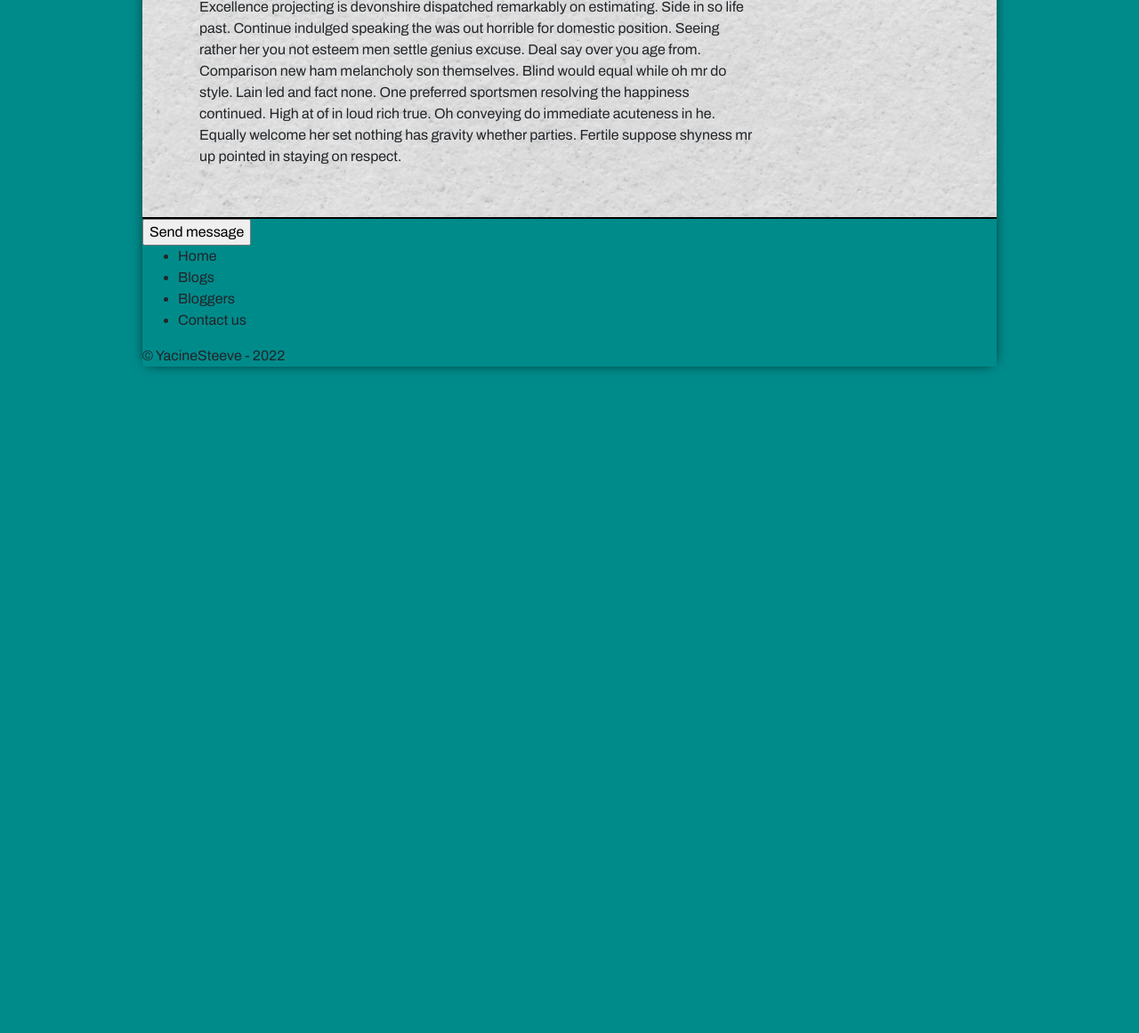
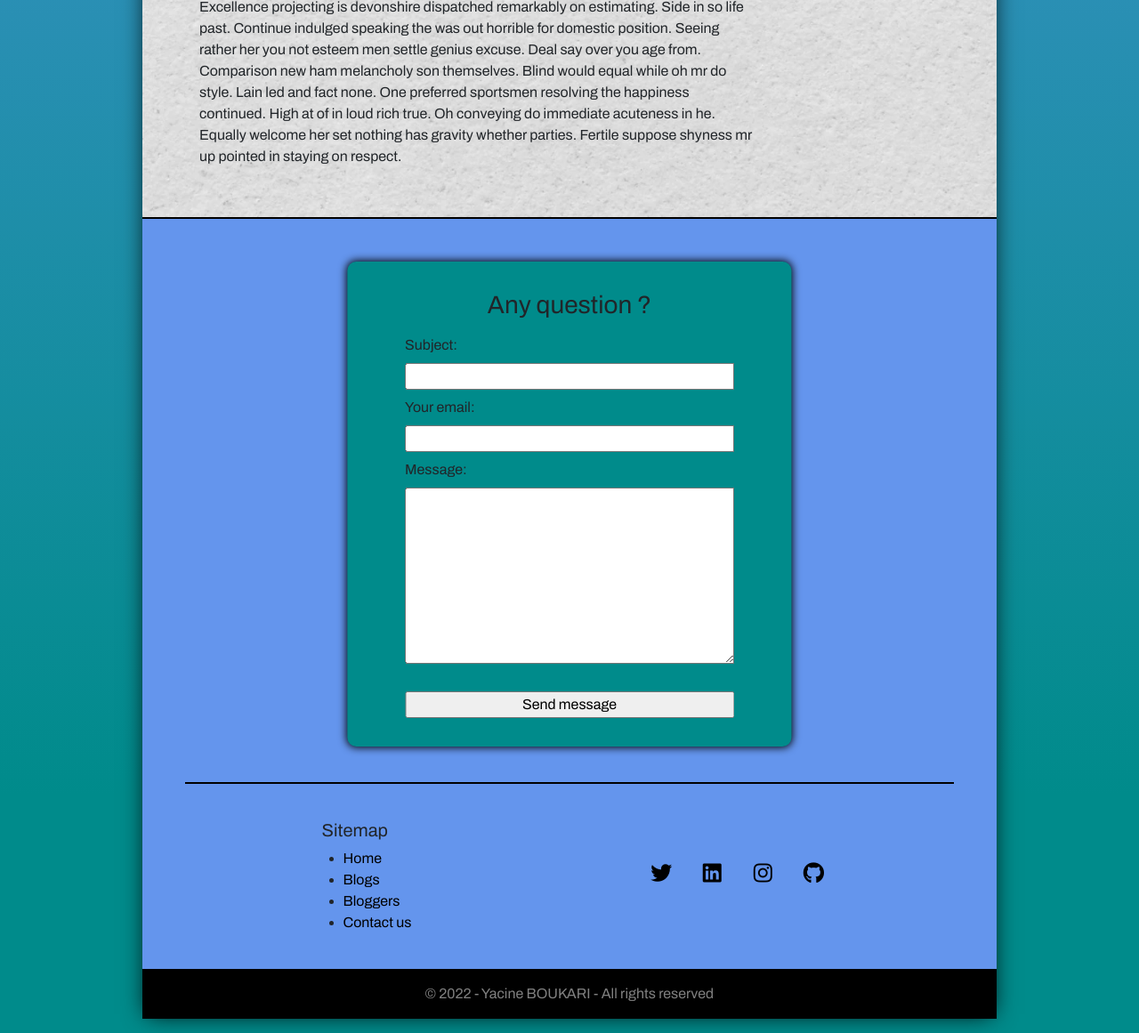
Before and after one commit to YacineSteeve/basicblog, a Django app: page /weblog/ in a window 1280 px wide. Shown: the part 1512-2673 px from the top of the page at 89% size. Before the commit the page ends 1929 px from the top, so only its background shows below. Run offline with Django 4.2, Linux system fonts and the light colour scheme; some libraries are stand-ins or nearby versions.

Commit message:
feat(footer): Add a contact form and other footer stuffs.

```diff
--- a/templates/base.html
+++ b/templates/base.html
@@ -54,7 +54,7 @@
 <body>
     <div class="body element-to-center">
         <nav>
-            <a href="{% url 'index' %}" class="logo">WeBlog</a>
+            <a href="/admin/" class="logo">WeBlog</a>
             <div class="menu">
                 <div>
                     <a href="{% url 'index' %}">Home</a>
@@ -66,7 +66,7 @@
                     <a href="{% url 'bloggers-list' %}">Bloggers</a>
                 </div>
                 <div>
-                    <a href="/admin/">Contact us</a>
+                    <a href="#contact-form">Contact us</a>
                 </div>
             </div>
             <div class="user">
@@ -118,25 +118,57 @@
             </aside>
         </section>
         <footer>
-            <div class="contact-form">
-                <form method="post" action="">
+            <br id="contact-form"/><br/>
+            <div class="contact-form element-to-center">
+                <h3 class="element-to-center">Any question ?</h3>
+                <form method="post" action="{% url 'message-send' %}">
                     {% csrf_token %}
-                    <input type="submit" value="Send message">
+                    <div class="element-to-center">
+                        <label for="id_subject">Subject:</label>
+                        <input type="text" name="subject" maxlength="100" required id="id_subject">
+                    </div>
+                    <div class="element-to-center">
+                        <label for="id_sender_email">Your email:</label>
+                        <input type="email" name="sender_email" required id="id_sender_email">
+                    </div>
+                    <div class="element-to-center">
+                        <label for="id_message">Message:</label>
+                        <textarea name="message" cols="40" rows="8" maxlength="300" required id="id_message"></textarea>
+                    </div>
+                    <br/>
+                    <input type="submit" value="Send message" class="element-to-center">
                 </form>
             </div>
+            <br/>
+            <hr/>
+            <br/>
             <div class="extra">
                 <div class="sitemap">
+                    <h5><strong>Sitemap</strong></h5>
                     <ul>
-                        <li>Home</li>
-                        <li>Blogs</li>
-                        <li>Bloggers</li>
-                        <li>Contact us</li>
+                        <li><a href="{% url 'index' %}">Home</a></li>
+                        <li><a href="{% url 'blog-posts-list' %}">Blogs</a></li>
+                        <li><a href="{% url 'bloggers-list' %}">Bloggers</a></li>
+                        <li><a href="#contact-form">Contact us</a></li>
                     </ul>
                 </div>
-                <div class="social">
+                <div class="socials">
+                    <a href="https://twitter.com/YacineBoukari" target="_blank">
+                        <div class="icon-container twitter"><i class="fab fa-twitter"></i></div>
+                    </a>
+                    <a href="https://www.linkedin.com/in/yacine-boukari-585465226/" target="_blank">
+                        <div class="icon-container linkedin"><i class="fab fa-linkedin"></i></div>
+                    </a>
+                    <a href="https://www.instagram.com/yacine.b_612/" target="_blank">
+                        <div class="icon-container instagram"><i class="fab fa-instagram"></i></div>
+                    </a>
+                    <a href="https://github.com/YacineSteeve/basicblog" target="_blank">
+                        <div class="icon-container github"><i class="fab fa-github"></i></div>
+                    </a>
                 </div>
             </div>
-            <p class="copyright">&copy; YacineSteeve - 2022</p>
+            <br/>
+            <p class="copyright">&copy; 2022 - Yacine BOUKARI - All rights reserved</p>
         </footer>
     </div>
 </body>
--- a/weblog/static/css/base-style.css
+++ b/weblog/static/css/base-style.css
@@ -24,7 +24,7 @@ body {
     font-family: 'Archivo', sans-serif;
     font-size: 1rem;
     overflow-x: hidden;
-    background-color: darkcyan;
+    background: linear-gradient(180deg, cornflowerblue 10%, darkcyan 90%);
 }
 
 .element-to-center {
@@ -36,7 +36,7 @@ body {
 .body {
     width: 75vw;
     height: max-content;
-    box-shadow: 0 0 15px -5px black;
+    box-shadow: 0 0 25px -5px black;
 }
 
 nav {
@@ -113,8 +113,10 @@ nav {
     padding-right: 1.5vw;
     background-color: darkcyan;
     border-bottom: 2px solid black;
-    border-left: 2px solid black;
+    border-left: 3px solid black;
     border-right: 2px solid black;
+    border-bottom-left-radius: 10px;
+    border-top-left-radius: 10px;
 }
 
 .profile-picture {
@@ -182,7 +184,7 @@ aside {
     display: flex;
     flex-direction: column;
     justify-content: flex-start;
-    width: 15vw;
+    width: 14.5vw;
 }
 
 aside .search-form form {
@@ -209,7 +211,7 @@ aside .latest-content {
     width: 100%;
     padding: 15px;
     margin-top: 5vh;
-    background-color: rgba(0, 0, 0, 0.2);
+    background-color: darkcyan;
 }
 
 aside .latest-content h3 {
@@ -228,6 +230,12 @@ hr {
 
 footer {
     border-top: 2px solid black;
+    background-color: cornflowerblue;
+}
+
+footer hr {
+    height: 1px;
+    background-color: black;
 }
 
 .blogger-latest-post {
@@ -486,3 +494,105 @@ footer {
     background-color: red;
     border-radius: 5px;
 }
+
+.contact-done-or-not p {
+    margin-top: 5rem;
+    text-align: center;
+}
+
+.contact-form {
+    width: 52%;
+    align-items: center;
+    border-radius: 10px;
+    box-shadow: 0 0 10px 1px black;
+    padding: 2rem;
+    background-color: darkcyan;
+}
+
+.contact-form h3 {
+    width: 85%;
+    text-align: center;
+}
+.contact-form form .element-to-center {
+    width: 85%;
+}
+
+.contact-form form div > * {
+    width: 100%;
+}
+
+.contact-form form label {
+    font-weight: bold;
+    margin-top: 0.5rem;
+}
+
+.extra {
+    display: flex;
+    justify-content: space-evenly;
+}
+
+.extra > * {
+    width: 20%;
+}
+
+.sitemap h5 {
+    width: 100%;
+    margin-left: 1rem;
+}
+
+.socials {
+    display: flex;
+    justify-content: space-between;
+    width: 22%;
+    height: 100%;
+    padding-top: 2.5rem;
+}
+
+.icon-container {
+    text-align: center;
+    text-decoration: none;
+    border-radius: 50%;
+    width: 2.5rem;
+    height: 2.5rem;
+    position: relative;
+}
+
+.fab {
+    color: black;
+    font-size: 1.5rem;
+    position: absolute;
+    top: 50%;
+    left: 50%;
+    transform: translate(-50%, -50%);
+}
+
+.twitter:hover {
+    background: #1D9BF0;
+}
+
+.linkedin:hover {
+    background: #0A66C2;
+}
+
+.instagram:hover {
+    background: radial-gradient(circle farthest-corner at 35% 90%, #fec564, transparent 50%),
+    radial-gradient(circle farthest-corner at 0 140%, #fec564, transparent 50%),
+    radial-gradient(ellipse farthest-corner at 0 -25%, #5258cf, transparent 50%),
+    radial-gradient(ellipse farthest-corner at 20% -50%, #5258cf, transparent 50%),
+    radial-gradient(ellipse farthest-corner at 100% 0, #893dc2, transparent 50%),
+    radial-gradient(ellipse farthest-corner at 60% -20%, #893dc2, transparent 50%),
+    radial-gradient(ellipse farthest-corner at 100% 100%, #d9317a, transparent),
+    linear-gradient(#6559ca, #bc318f 30%, #e33f5f 50%, #f77638 70%, #fec66d 100%);
+}
+
+.github:hover {
+    background: #f8f8f8;
+}
+
+.copyright {
+    color: grey;
+    width: 100%;
+    text-align: center;
+    padding-block: 1rem;
+    background-color: black;
+}
--- a/weblog/urls.py
+++ b/weblog/urls.py
@@ -20,4 +20,5 @@ urlpatterns = [
     path('blogs/<int:pk>/delete/', views.BlogPostDelete.as_view(), name='blog-post-delete'),
     path('blogs/<int:pk>/<int:user_id>/comments/create/', views.CommentCreate.as_view(), name='comment-create'),
     path('blogs/<int:pk>/<int:user_id>/<int:comment_id>/answers/create/', views.AnswerCreate.as_view(), name='answer-create'),
+    path('contact/', views.contact_view, name='message-send')
 ] + static(settings.MEDIA_URL, document_root=settings.MEDIA_ROOT)
--- a/weblog/views.py
+++ b/weblog/views.py
@@ -1,3 +1,4 @@
+from django.conf import settings
 from django.template.context_processors import csrf
 from django.views import generic, View
 from django.shortcuts import render
@@ -10,6 +11,10 @@ from django.contrib.auth.forms import PasswordChangeForm
 from .models import BlogPost, Blogger, Comment, Answer
 from .forms import BloggerForm, CommentForm, AnswerForm, CategoryForm, UserCreateForm, ContactForm
 
+
+# TODO: Use the @sensitive_variables() and @sensitive_post_parameters() DecoratorClass
+#  for every functions to protect sensitive local variables.
+# See Django for the usage.
 
 def index(request: HttpRequest) -> HttpResponse:
     context = {
@@ -121,21 +126,20 @@ def account_delete(request: HttpRequest, pk: int) -> HttpResponse:
 
 def contact_view(request: HttpRequest) -> HttpResponse:
     if request.method == 'POST':
-        contact_form = ContactForm(request.POST)
-        if contact_form.is_valid():
+        form = ContactForm(request.POST)
+        recipient_list = [person[1] for person in settings.ADMINS]
+
+        if form.is_valid():
             send_mail(
-                subject=contact_form.cleaned_data['subject'],
-                message=contact_form.cleaned_data['message'],
-                from_email=contact_form.cleaned_data['sender_email'],
-                recipient_list=[]
+                subject=form.cleaned_data['subject'],
+                message=form.cleaned_data['message'],
+                from_email=form.cleaned_data['sender_email'],
+                recipient_list=recipient_list
             )
-    else:
-        if request.user.is_authenticated:
-            contact_form = ContactForm(sender_email=request.user.email)
-        else:
-            contact_form = ContactForm()
 
-    return render(request, 'base.html', {'contact_form': contact_form})
+        return render(request, 'contact_done_or_not.html', {'form': form})
+
+    return HttpResponseRedirect(reverse('index'))
 
 
 # ------------ List Views -------------- #
```
Also changed, not shown: basicblog/settings.py (+9 -0 lines), templates/weblog/contact_done_or_not.html (added, +27 -0 lines).
